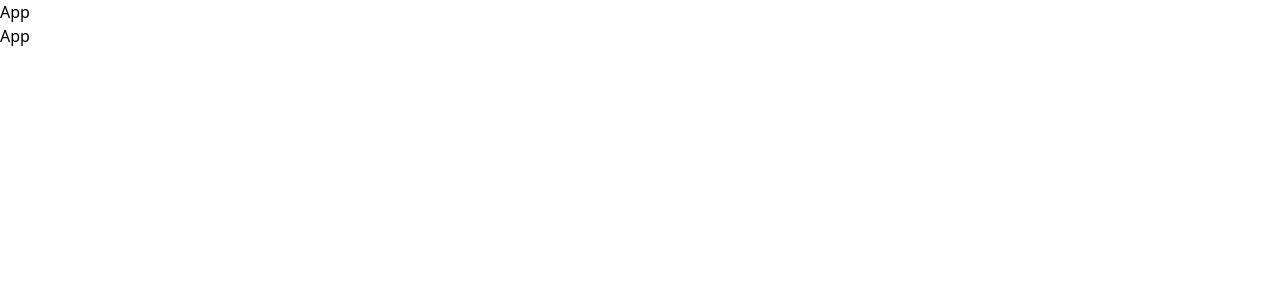
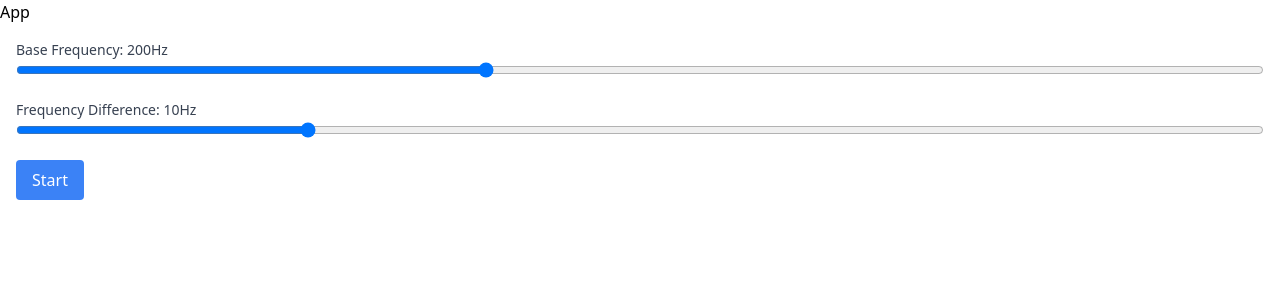
Before and after one commit to Britnell/binaural-beats, a Vue app: page / in a window 1280 px wide. Shown: the top 300 px of the page. Built offline with nearby package versions, Linux system fonts and the light colour scheme.

Commit message:
v0 two beats + freq sliders

```diff
--- a/src/App.vue
+++ b/src/App.vue
@@ -1,5 +1,6 @@
 <script setup lang="ts">
 import { ref } from "vue";
+import BinauralWave from "./components/BinauralWave.vue";
 
 const a = ref();
 </script>
@@ -8,7 +9,7 @@ const a = ref();
     <header>
       <h1>App</h1>
     </header>
-    <p>App</p>
+    <BinauralWave />
   </div>
 </template>
 
--- /dev/null
+++ b/src/components/BinauralWave.vue
@@ -0,0 +1,115 @@
+<script setup lang="ts">
+import { ref, onMounted, onUnmounted, watch } from "vue";
+
+const audioContext = ref<AudioContext | null>(null);
+const oscillatorLeft = ref<OscillatorNode | null>(null);
+const oscillatorRight = ref<OscillatorNode | null>(null);
+const isPlaying = ref(false);
+
+const baseFrequency = ref(200);
+const frequencyDiff = ref(10);
+
+const initAudio = () => {
+  audioContext.value = new AudioContext();
+
+  oscillatorLeft.value = audioContext.value.createOscillator();
+  oscillatorRight.value = audioContext.value.createOscillator();
+
+  const pannerLeft = audioContext.value.createStereoPanner();
+  const pannerRight = audioContext.value.createStereoPanner();
+  pannerLeft.pan.value = -1;
+  pannerRight.pan.value = 1;
+  oscillatorLeft.value.connect(pannerLeft);
+  oscillatorRight.value.connect(pannerRight);
+  pannerLeft.connect(audioContext.value.destination);
+  pannerRight.connect(audioContext.value.destination);
+
+  updateFrequencies();
+
+  oscillatorLeft.value.start();
+  oscillatorRight.value.start();
+};
+
+const updateFrequencies = () => {
+  if (!oscillatorLeft.value || !oscillatorRight.value || !audioContext.value)
+    return;
+
+  const currentTime = audioContext.value.currentTime;
+  oscillatorLeft.value.frequency.setValueAtTime(
+    baseFrequency.value,
+    currentTime
+  );
+  oscillatorRight.value.frequency.setValueAtTime(
+    baseFrequency.value + frequencyDiff.value,
+    currentTime
+  );
+};
+
+watch([baseFrequency, frequencyDiff], () => {
+  updateFrequencies();
+});
+
+onMounted(() => {});
+
+// Toggle play/pause
+const togglePlay = async () => {
+  if (!audioContext.value) {
+    await initAudio();
+  }
+  if (!audioContext.value) {
+    return;
+  }
+  isPlaying.value = !isPlaying.value;
+  if (!isPlaying.value) {
+    await audioContext.value.suspend();
+  } else {
+    await audioContext.value.resume();
+  }
+};
+
+// Clean up on component unmount
+onUnmounted(() => {
+  if (audioContext.value) {
+    audioContext.value.close();
+  }
+});
+</script>
+
+<template>
+  <div class="binaural-wave p-4">
+    <div class="controls space-y-4">
+      <div class="frequency-control">
+        <label class="block text-sm font-medium text-gray-700"
+          >Base Frequency: {{ baseFrequency }}Hz</label
+        >
+        <input
+          type="range"
+          v-model.number="baseFrequency"
+          min="20"
+          max="500"
+          class="w-full"
+        />
+      </div>
+
+      <div class="frequency-control">
+        <label class="block text-sm font-medium text-gray-700"
+          >Frequency Difference: {{ frequencyDiff }}Hz</label
+        >
+        <input
+          type="range"
+          v-model.number="frequencyDiff"
+          min="1"
+          max="40"
+          class="w-full"
+        />
+      </div>
+
+      <button
+        @click="togglePlay"
+        class="px-4 py-2 bg-blue-500 text-white rounded hover:bg-blue-600 transition-colors"
+      >
+        {{ isPlaying ? "Stop" : "Start" }}
+      </button>
+    </div>
+  </div>
+</template>
```
